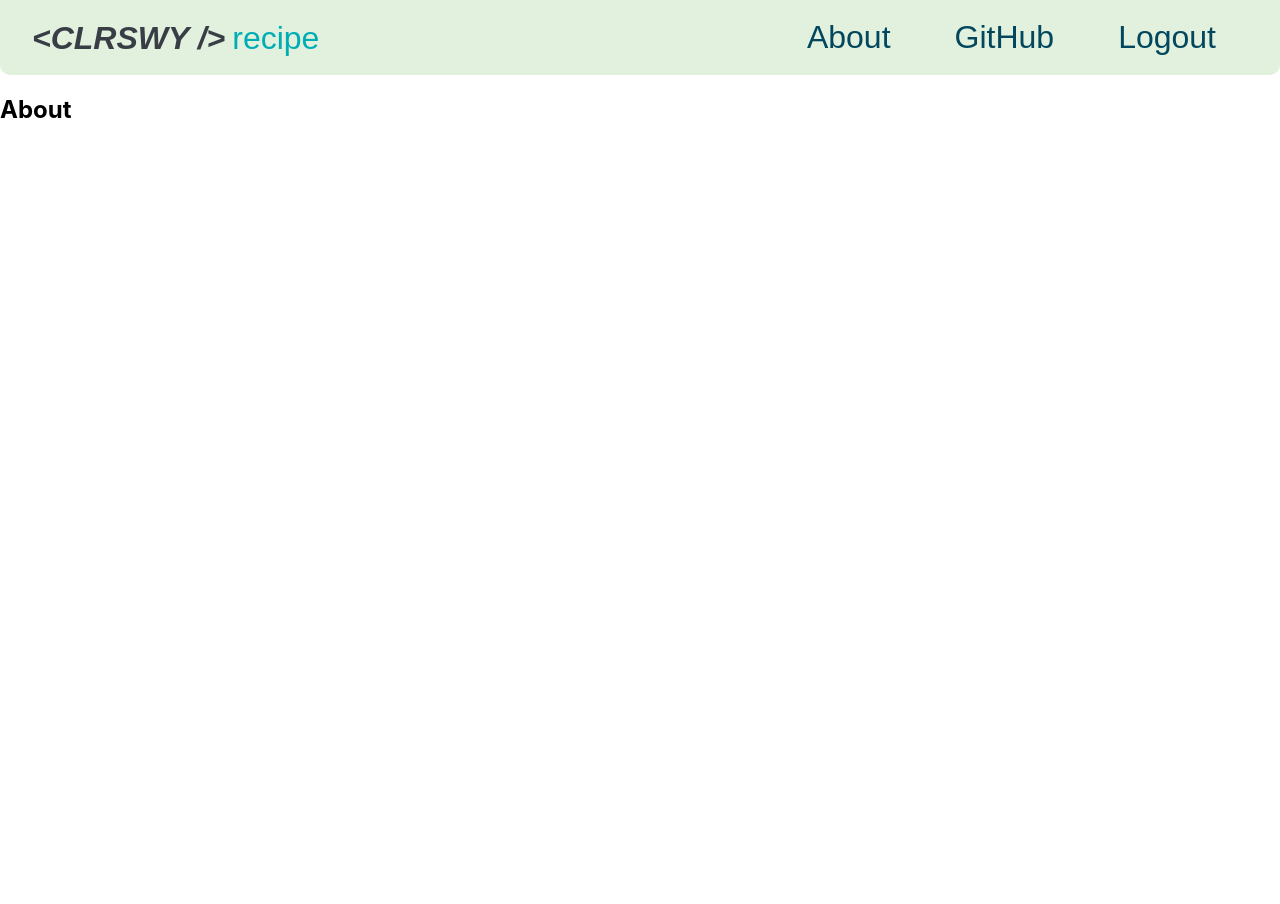
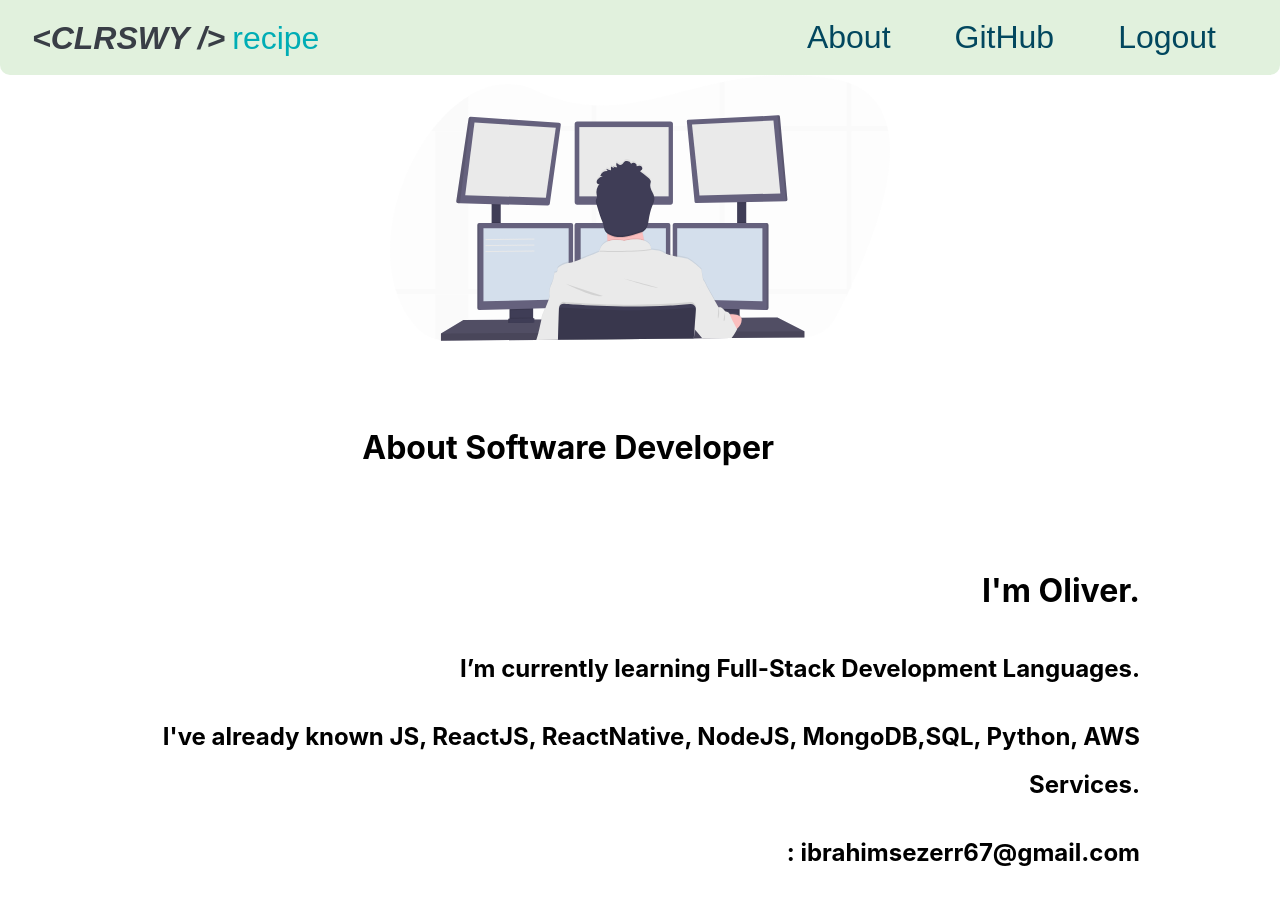
Before and after one commit to szrbrhm/react-recipe-app, a React (Create React App) app: page /about in a window 1280 px wide. Shown: the top 904 px of the page. Before the commit the page ends 800 px from the top, so only its background shows below. Built offline with nearby package versions, Linux system fonts and the light colour scheme.

Commit message:
create about comp.

```diff
--- a/src/pages/about/About.js
+++ b/src/pages/about/About.js
@@ -1,11 +1,28 @@
 import React from 'react'
-
+import { AboutContainer, HeaderContainer, InfoContainer, StyledImage } from './AboutStyle';
+import codingSvg from '../../assets/coding.svg';
 const About = () => {
-    return (
-        <div>
-            <h2>About</h2>
-        </div>
-    )
-}
-
-export default About;
+  return (
+        <AboutContainer>
+          <StyledImage src={codingSvg} alt="coding" />
+          <HeaderContainer>
+            <h1>
+              About Software Developer <span>Oliver</span>
+            </h1>
+          </HeaderContainer>
+          <InfoContainer>
+            <h1>I'm Oliver.</h1>
+            <h2>I’m currently learning Full-Stack Development Languages.</h2>
+            <h2>
+              I've already known JS, ReactJS, ReactNative, NodeJS, MongoDB,SQL,
+              Python, AWS Services.
+            </h2>
+            <h2>
+              <a href="mailto:ibrahimsezerr67@gmail.com">Send email</a> :
+              ibrahimsezerr67@gmail.com
+            </h2>
+          </InfoContainer>
+        </AboutContainer>
+      );
+    };
+    export default About;
--- /dev/null
+++ b/src/pages/about/AboutStyle.js
@@ -0,0 +1,31 @@
+import styled from 'styled-components';
+export const AboutContainer = styled.div`
+  display: flex;
+  flex-wrap: wrap;
+  flex-direction: column;
+  justify-content: center;
+  align-items: center;
+  min-height: calc(100vh - 80px);
+  line-height: 2;
+  span {
+    color: white;
+    font-family: 'Girassol', sans-serif;
+    font-size: 3rem;
+  }
+`;
+export const InfoContainer = styled.div`
+  text-align: right;
+  margin: 0 10px;
+  max-width: 1000px;
+  border: 1px solid white;
+  padding: 25px;
+  border-radius: 5px;
+  a {
+    color: white;
+  }
+`;
+export const HeaderContainer = styled.div``;
+export const StyledImage = styled.img`
+  width: 500px;
+  margin-bottom: 2rem;
+`;
```
